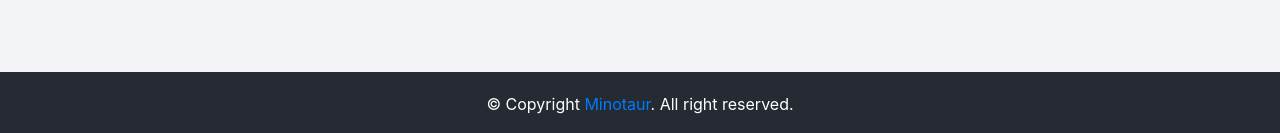
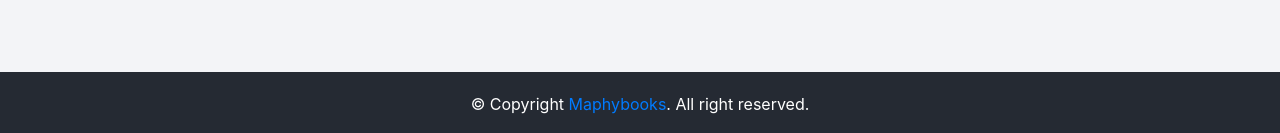
Before and after one commit to maphylibrary/maphylibrary.github.io, a Jekyll site: the page built from index.html, in a window 1280 px wide. Shown: the part 1031-1164 px from the top of the page. Built offline with Jekyll 4.4.1, drawn with Linux system fonts in a browser that asks for light colours; the list of posts is cut into pages by our own code.

Commit message:
Update default.html

```diff
--- a/_layouts/default.html
+++ b/_layouts/default.html
@@ -84,7 +84,7 @@
       <div class="container-fluid">
         <div class="row">
           <div class="col-md-12">
-              <p class="m-copy-right">&copy; Copyright <a rel="nofollow" href="{{site.url}}">Minotaur</a>. All right reserved.</p>
+              <p class="m-copy-right">&copy; Copyright <a rel="nofollow" href="{{site.url}}">Maphybooks</a>. All right reserved.</p>
           </div>
         </div>
       </div>
```
